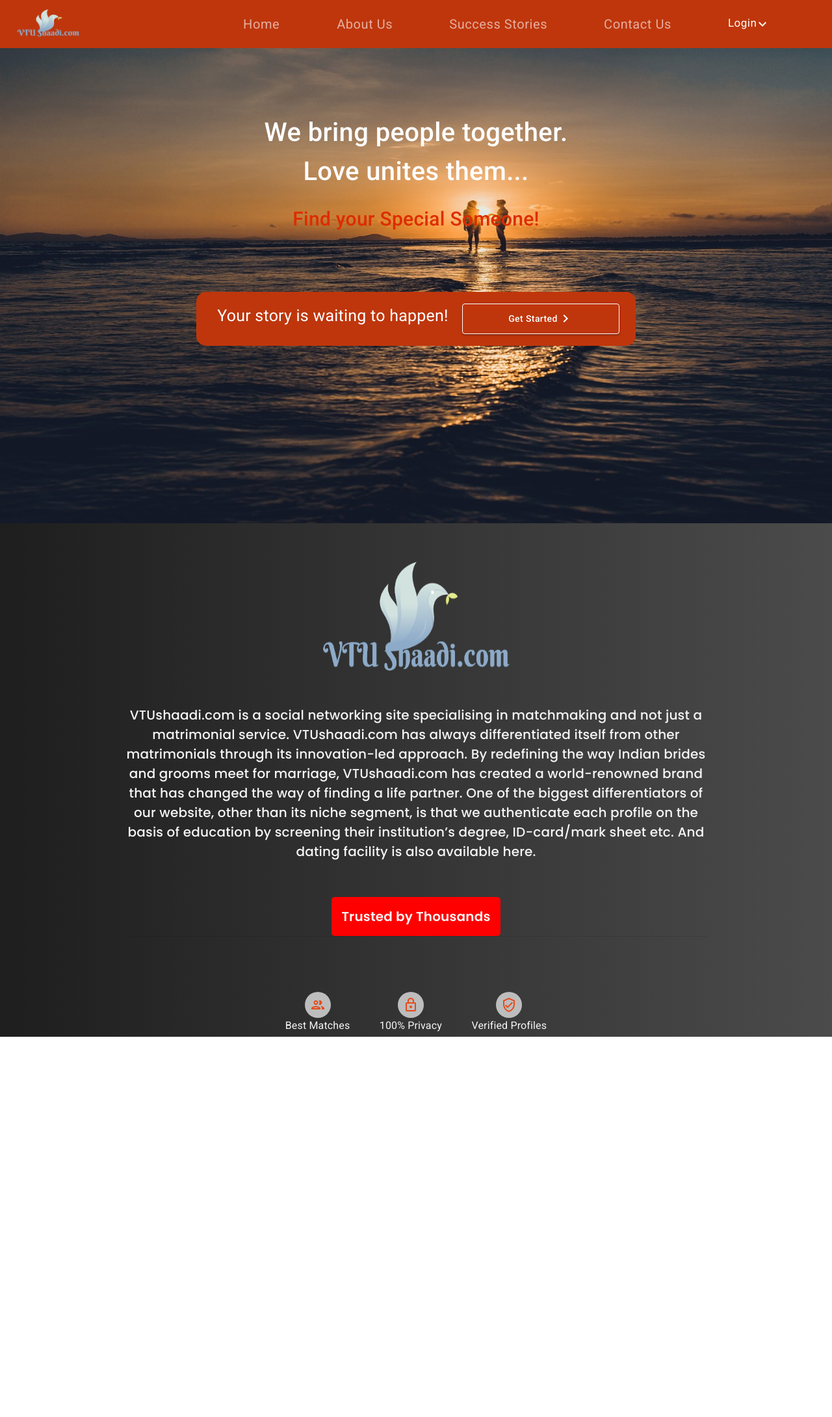
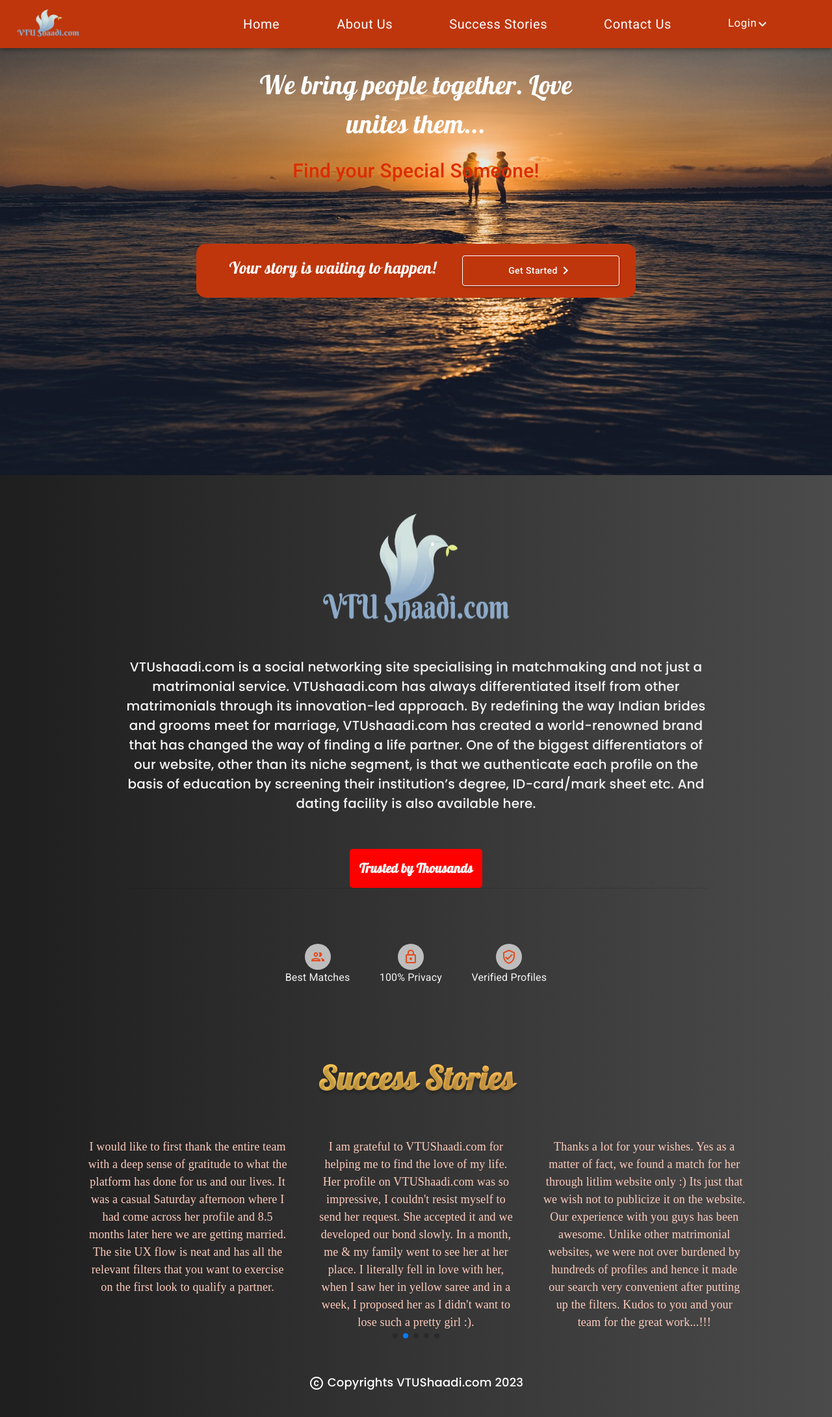
Before and after one commit to kushwaha971/matrimonial, a React (Create React App) app: page / in a window 1280 px wide. Shown: the whole page at 65% size. Before the commit the page ends 1595 px from the top, so only its background shows below. Built offline with nearby package versions, Linux system fonts and the light colour scheme.

Commit message:
Success Stories Page UI testing

```diff
--- a/package.json
+++ b/package.json
@@ -22,6 +22,7 @@
     "react-scroll": "^1.8.9",
     "sweetalert": "^2.1.2",
     "sweetalert2": "^11.6.16",
+    "swiper": "^8.4.5",
     "web-vitals": "^2.1.4",
     "yup": "^0.32.11"
   },
--- a/public/index.html
+++ b/public/index.html
@@ -27,6 +27,12 @@
       href="https://fonts.googleapis.com/css2?family=Poppins:ital,wght@0,400;0,500;0,600;1,300;1,400;1,500;1,600&family=Roboto:ital,wght@0,300;0,400;0,500;1,100;1,300;1,400;1,500&display=swap"
       rel="stylesheet"
     />
+    <link rel="preconnect" href="https://fonts.googleapis.com" />
+    <link rel="preconnect" href="https://fonts.gstatic.com" crossorigin />
+    <link
+      href="https://fonts.googleapis.com/css2?family=Lobster&display=swap"
+      rel="stylesheet"
+    />
     <title>VTU Shaadi</title>
   </head>
   <body>
--- a/src/components/Dialog/SignUP/UserPersonalInfo.js
+++ b/src/components/Dialog/SignUP/UserPersonalInfo.js
@@ -121,7 +121,7 @@ function UserPersonalInfo(props) {
                 label="Outlined"
                 variant="outlined"
                 placeholder="Enter your First Name"
-                fullWidth
+                // fullWidth
                 className="textFieldStyle"
               />
               <UserPersonalInfoValidation name="firstName" />
@@ -135,7 +135,7 @@ function UserPersonalInfo(props) {
                 label="Outlined"
                 variant="outlined"
                 placeholder="Enter your Last Name"
-                fullWidth
+                // fullWidth
                 className="textFieldStyle"
               />
               <UserPersonalInfoValidation name="lastName" />
--- /dev/null
+++ b/src/components/footer/Footer.js
@@ -0,0 +1,29 @@
+import { Box, styled, Typography } from "@mui/material";
+import React from "react";
+import CopyrightIcon from "@mui/icons-material/Copyright";
+
+const FooterStyle = styled(Box)(({ theme }) => ({
+  backgroundImage: `linear-gradient(to right,#1E1E1E,#4b4b4b )`,
+  ".copyrightStyle": {
+    color: "white",
+    fontFamily: "Poppins",
+    fontWeight: "500",
+    fontSize: "18px",
+    textAlign: "center",
+    padding: "40px",
+  },
+}));
+
+function Footer() {
+  return (
+    <FooterStyle>
+      <Typography className="copyrightStyle">
+        <CopyrightIcon sx={{ verticalAlign: "middle" }} /> Copyrights
+        VTUShaadi.com 2023
+      </Typography>
+      {/* <Typography>VTUShaadi.com has no affiliation with Shaadi.com or any other materimonial site </Typography> */}
+    </FooterStyle>
+  );
+}
+
+export default Footer;
--- a/src/components/pages/AboutUs/About.jsx
+++ b/src/components/pages/AboutUs/About.jsx
@@ -91,7 +91,7 @@ function About() {
               background: "red",
               padding: "15px",
               borderRadius: "5px",
-              fontFamily: "Poppins",
+              fontFamily: "Lobster, cursive",
               fontSize: "20px",
               fontWeight: 600,
               color: "#f5f5f5",
--- a/src/components/pages/SuccessStories/Stories.jsx
+++ b/src/components/pages/SuccessStories/Stories.jsx
@@ -1,9 +1,32 @@
-import React from 'react'
+import { Box, styled, Typography } from "@mui/material";
+import React from "react";
+import SwiperComp from "./SwiperComp";
+
+const StoryStyle = styled(Box)(({ theme }) => ({
+  backgroundImage: `linear-gradient(to right,#1E1E1E,#4b4b4b )`,
+  ".titleStyle": {
+    fontSize: "50px",
+    background: "linear-gradient(90deg, #FFE259 0%, #FFA751 100%)",
+    WebkitBackgroundClip: "text",
+    WebkitTextFillColor: "transparent",
+    backgroundClip: "text",
+    textFillColor: "transparent",
+    textShadow: " 0px 4px 4px rgba(0, 0, 0, 0.25)",
+    fontWeight: 600,
+    paddingTop: "100px",
+    paddingBottom: "30px",
+    fontFamily: "Lobster, cursive",
+    textAlign: "center",
+  },
+}));
 
 function Stories() {
   return (
-    <div>Stories</div>
-  )
+    <StoryStyle>
+      <Typography className="titleStyle">Success Stories</Typography>
+      <SwiperComp />
+    </StoryStyle>
+  );
 }
 
-export default Stories
+export default Stories;
--- /dev/null
+++ b/src/components/pages/SuccessStories/SuccessStoriesList.js
@@ -0,0 +1,28 @@
+const SuccessStoriesList = [
+  {
+    id: 1,
+    story:
+      "Hi Team,  Warm regards Here is some good news for you! I found my better half through your portal and got happily married last week. The quality of profiles here was really impressive, which was not the case on other matrimonial sites. Thank you team for your overall support due to which I was able to choose best out of the best.",
+  },
+  {
+    id: 2,
+    story: ` I would like to first thank the entire team with a deep sense of gratitude to what the platform has done for us and our lives.
+      It was a casual Saturday afternoon where I had come across her profile and 8.5 months later here we are getting married.
+      The site UX flow is neat and has all the relevant filters that you want to exercise on the first look to qualify a partner.`,
+  },
+  {
+    id: 3,
+    story: `I am grateful to VTUShaadi.com for helping me to find the love of my life. Her profile on VTUShaadi.com was so impressive, I couldn't resist myself to send her request. She accepted it and we developed our bond slowly. In a month, me & my family went to see her at her place. I literally fell in love with her, when I saw her in yellow saree and in a week, I proposed her as I didn't want to lose such a pretty girl :).`,
+  },
+  {
+    id: 4,
+    story: `Thanks a lot for your wishes. Yes as a matter of fact, we found a match for her through litlim website only :) Its just that we wish not to publicize it on the website. Our experience with you guys has been awesome. Unlike other matrimonial websites, we were not over burdened by hundreds of profiles and hence it made our search very convenient after putting up the filters. Kudos to you and your team for the great work...!!!`,
+  },
+  {
+    id: 5,
+    story: ` The entire team was always super responsive for anything and everything.
+  Last but not the least the idea of starting a matrimonial service in a niche sector has done wonders in the lives of many and I would like to see the platform flourish to greater heights with better network effects.`,
+  },
+];
+
+export default SuccessStoriesList;
--- /dev/null
+++ b/src/components/pages/SuccessStories/SwiperComp.jsx
@@ -0,0 +1,72 @@
+import { styled, Typography, useMediaQuery, useTheme } from "@mui/material";
+import { Box } from "@mui/system";
+import React from "react";
+import SuccessStoriesList from "./SuccessStoriesList";
+import { Swiper, SwiperSlide } from "swiper/react";
+import "swiper/css";
+import "swiper/css/pagination";
+import "swiper/css/navigation";
+import { Autoplay, Navigation, Pagination } from "swiper";
+
+const SwiperStyle = styled(Box)(({ theme }) => ({
+  ".swiperContainer": {
+    display: "flex",
+    marginLeft: "auto",
+    marginRight: "auto",
+    width: "80%",
+    [theme.breakpoints.down("md")]: {
+      width: "90%",
+    },
+  },
+
+  ".textStyle": {
+    color: "#ffccbc",
+    fontFamily: "Montserrat",
+    fontWeight: "500",
+    fontSize: "18px",
+    textAlign: "center",
+  },
+}));
+
+function SwiperComp() {
+  const theme = useTheme();
+  const isMatch = useMediaQuery(theme.breakpoints.down("md"));
+
+  return (
+    <SwiperStyle>
+      <Box className="swiperContainer">
+        <Swiper
+          slidesPerView={isMatch ? 1 : 3}
+          spaceBetween={30}
+          slidesPerGroup={1}
+          loop={true}
+          autoplay={{
+            delay: 1500,
+            disableOnInteraction: false,
+          }}
+          speed={2000}
+          loopFillGroupWithBlank={true}
+          pagination={{
+            clickable: true,
+          }}
+          modules={[Autoplay, Pagination]}
+          className="mySwiper"
+        >
+          {SuccessStoriesList.map((userStory, indx) => {
+            return (
+              <SwiperSlide key={indx}>
+                <Box sx={{ padding: "25px 5px" }}>
+                  <Typography className="textStyle">
+                    {userStory.story}
+                  </Typography>
+                </Box>
+              </SwiperSlide>
+            );
+          })}
+        </Swiper>
+      </Box>
+    </SwiperStyle>
+  );
+}
+
+export default SwiperComp;
--- a/src/components/pages/hero/Header.js
+++ b/src/components/pages/hero/Header.js
@@ -62,9 +62,11 @@ export const HeaderStyle = styled(Box)(({ theme }) => ({
 function Header() {
   const contextData = React.useContext(userContext);
   const [value, setValue] = React.useState("home");
+  // const tabIndxHandle =(e,newValue) => {
+  //     setValue(newValue);
+  // }
   const theme = useTheme();
   const isMatch = useMediaQuery(theme.breakpoints.down("md"));
-
 
   return (
     <HeaderStyle>
@@ -73,7 +75,7 @@ function Header() {
 
       <Box sx={{ flexGrow: 1 }}>
         <AppBar
-          position="static"
+          position="fixed"
           sx={{ backgroundColor: "#bf360c", opacity: 1 }}
         >
           <Toolbar>
@@ -98,36 +100,46 @@ function Header() {
                     marginLeft: "auto",
                   }}
                 >
-                <Link spy={true} smooth={true}>
                   <Tab
                     value="home"
-                    label={<div style={{ color: "white" }}>Home</div>}
-                    className="tabStyle"
-                  />
-                  </Link>
-                  <Link spy={true} smooth={true}>
-                  <Tab
-                    value="about"
-                    label={<div style={{ color: "white" }}>About us</div>}
-                    className="tabStyle"
-                  />
-                  </Link>
-                  <Link spy={true} smooth={true}>
-                  <Tab
-                    value="success stores"
                     label={
-                      <div style={{ color: "white" }}>Success Stories</div>
+                      <Link to="home" spy={true} smooth={true}>
+                        <div style={{ color: "white" }}>Home</div>{" "}
+                      </Link>
                     }
                     className="tabStyle"
                   />
-                  </Link>
-                  <Link spy={true} smooth={true}>
+
+                  <Tab
+                    value="about"
+                    label={
+                      <Link to="about" spy={true} smooth={true}>
+                        <div style={{ color: "white" }}>About us</div>
+                      </Link>
+                    }
+                    className="tabStyle"
+                  />
+
+                  <Tab
+                    value="success stories"
+                    label={
+                      <Link to="stories" spy={true} smooth={true}>
+                        <div style={{ color: "white" }}>Success Stories</div>
+                      </Link>
+                    }
+                    className="tabStyle"
+                  />
+
                   <Tab
                     value="contact"
-                    label={<div style={{ color: "white" }}>Contact us</div>}
+                    label={
+                      <Link spy={true} smooth={true}>
+                        <div style={{ color: "white" }}>Contact us</div>{" "}
+                      </Link>
+                    }
                     className="tabStyle"
                   />
-                  </Link>
+
                   <Tab
                     value="login"
                     label={
--- a/src/components/pages/hero/HomePage.js
+++ b/src/components/pages/hero/HomePage.js
@@ -18,7 +18,7 @@ const HomePageStyle = styled(Box)(({ theme }) => ({
     margin: "auto",
     textAlign: "center",
     paddingTop: "100px",
-    fontFamily: "Roboto",
+    fontFamily: "Lobster, cursive",
     fontWeight: "500",
     fontSize: "40px",
     [theme.breakpoints.down("md")]: {
@@ -61,7 +61,7 @@ const HomePageStyle = styled(Box)(({ theme }) => ({
     width: "60%",
     color: "white",
     textAlign: "center",
-    fontFamily: "Roboto",
+    fontFamily: "Lobster, cursive",
     fontWeight: "400",
     fontSize: "25px",
     [theme.breakpoints.down("md")]: {
--- a/src/components/pages/hero/LandingPage.js
+++ b/src/components/pages/hero/LandingPage.js
@@ -3,14 +3,19 @@ import Header from "./Header";
 import Context from "../../context/Context";
 import HomePage from "./HomePage";
 import About from "../AboutUs/About";
+import Stories from "../SuccessStories/Stories";
+import Footer from "../../footer/Footer";
 
 function LandingPage() {
   return (
     <React.Fragment>
       <Context>
-        <Header />
-        <HomePage />
-        <About />
+      <Header />
+       <section id="home"><HomePage /></section>
+
+       <section id="about"> <About /></section>
+       <section id="stories"><Stories /></section>
+        <Footer/>
       </Context>
     </React.Fragment>
   );
```
Also changed, not shown: src/components/pages/hero/DrawerComp.js (+13 -2 lines), 1 other file (tests, documents, lock files or other folders).
